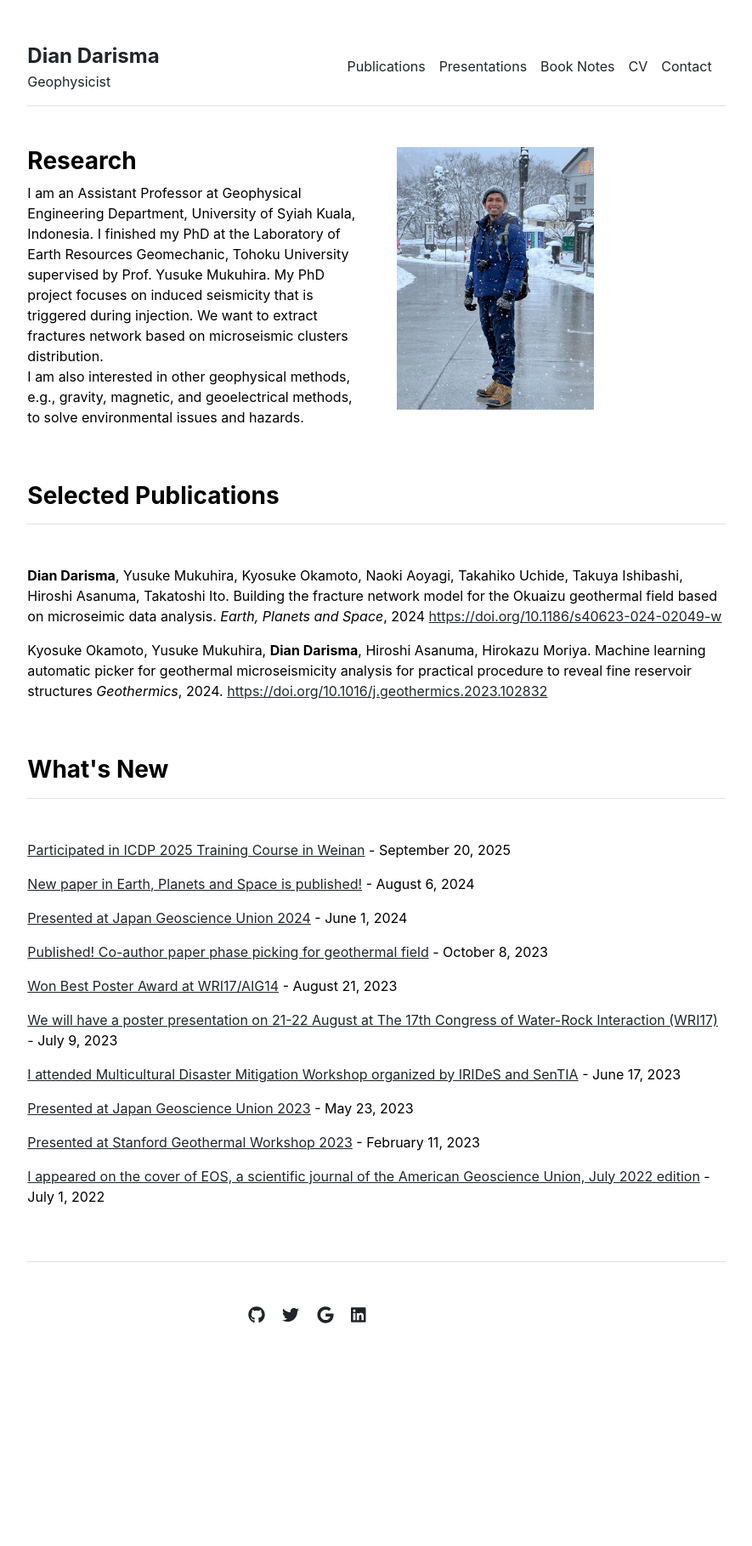
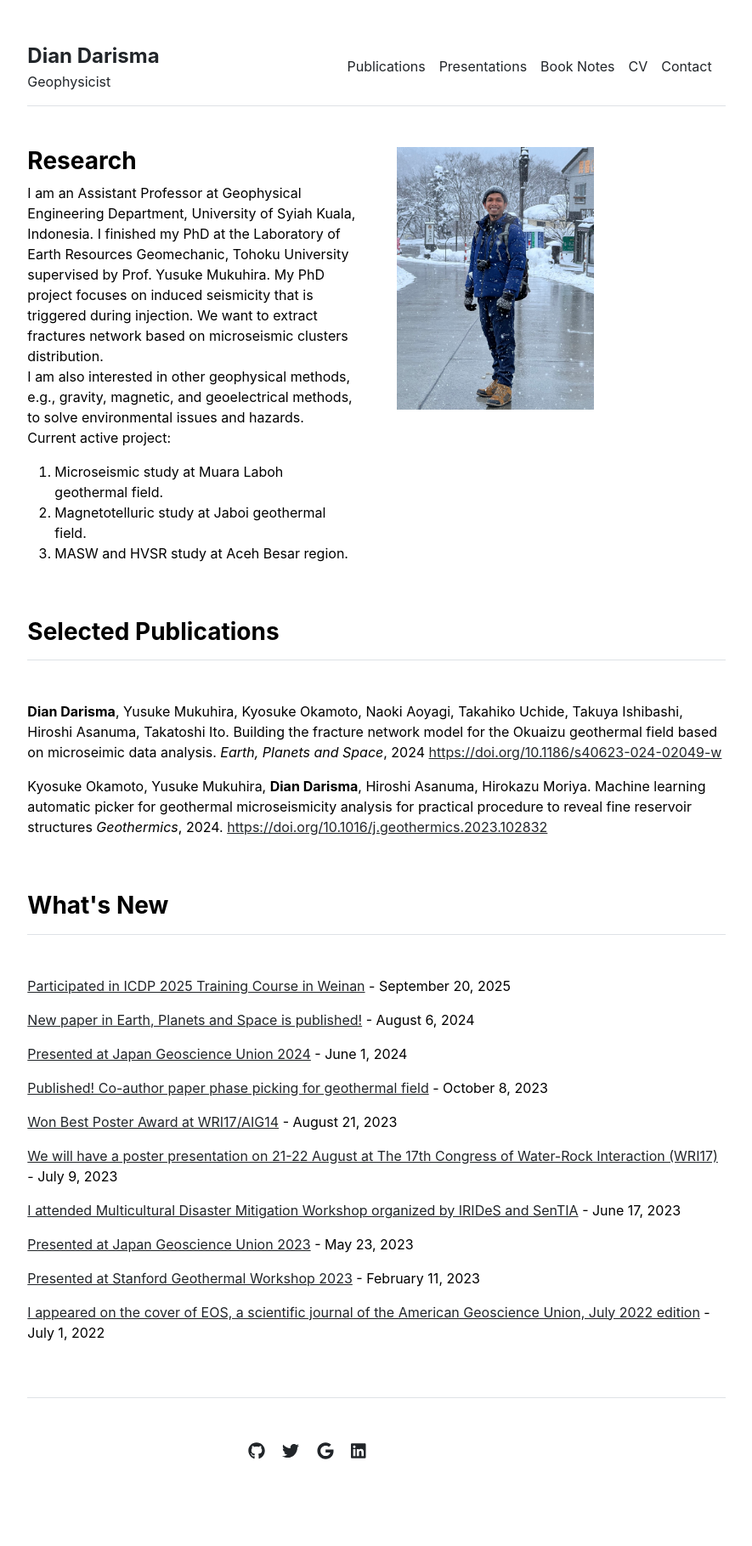
Before and after one commit to diandarisma/diandarisma.github.io, a Jekyll site: the page built from index.md, in a window 1280 px wide. Shown: the whole page at 85% size, without its empty margins (197-1082 px from the left). Built offline with Jekyll 4.4.1, drawn with Linux system fonts in a browser that asks for light colours; before the commit the page ends 1659 px from its top, so only the background shows below that.

Commit message:
Update index.md

```diff
--- a/index.md
+++ b/index.md
@@ -5,3 +5,7 @@ title: "Home"
 
 I am an Assistant Professor at Geophysical Engineering Department, University of Syiah Kuala, Indonesia. I finished my PhD at the Laboratory of Earth Resources Geomechanic, Tohoku University supervised by Prof. Yusuke Mukuhira. My PhD project focuses on induced seismicity that is triggered during injection. We want to extract fractures network based on microseismic clusters distribution.<br>
 I am also interested in other geophysical methods, e.g., gravity, magnetic, and geoelectrical methods, to solve environmental issues and hazards. <br>
+Current active project:<br>
+1. Microseismic study at Muara Laboh geothermal field. <br>
+2. Magnetotelluric study at Jaboi geothermal field. <br>
+3. MASW and HVSR study at Aceh Besar region.
```
